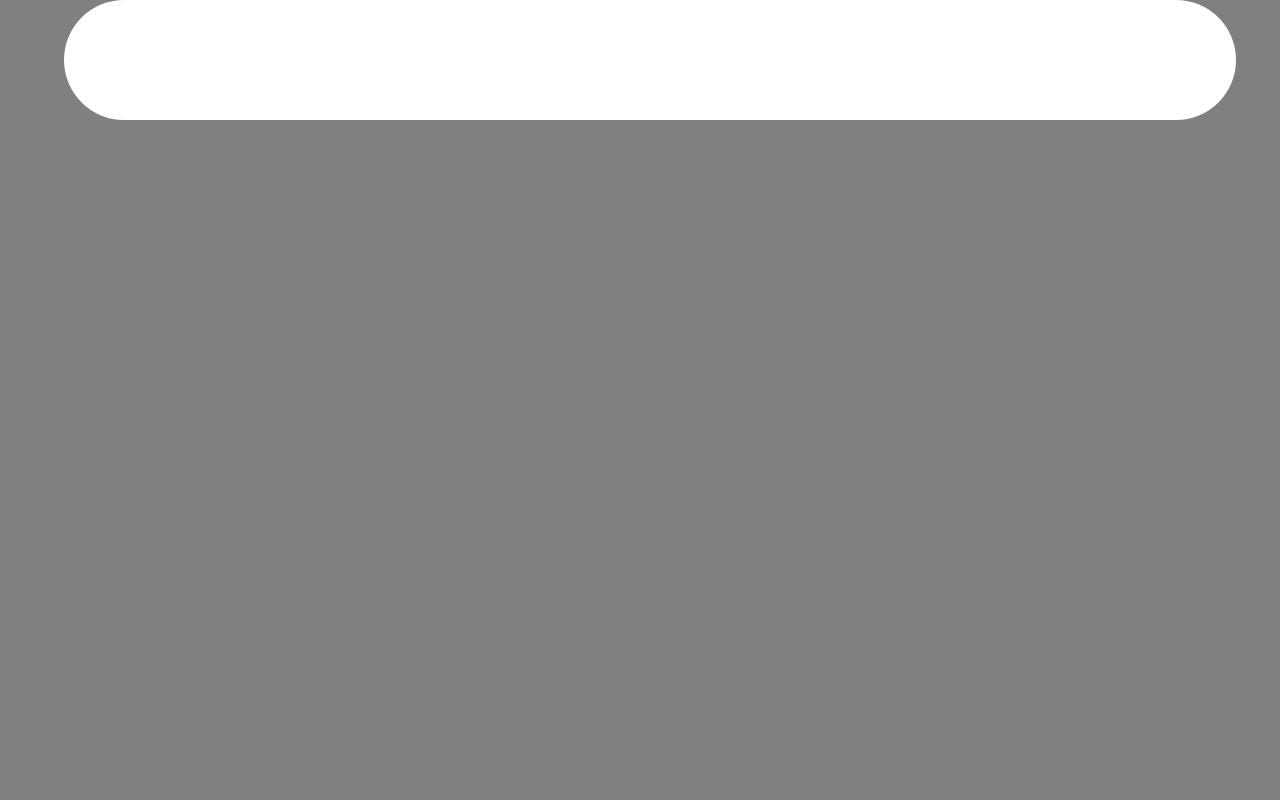
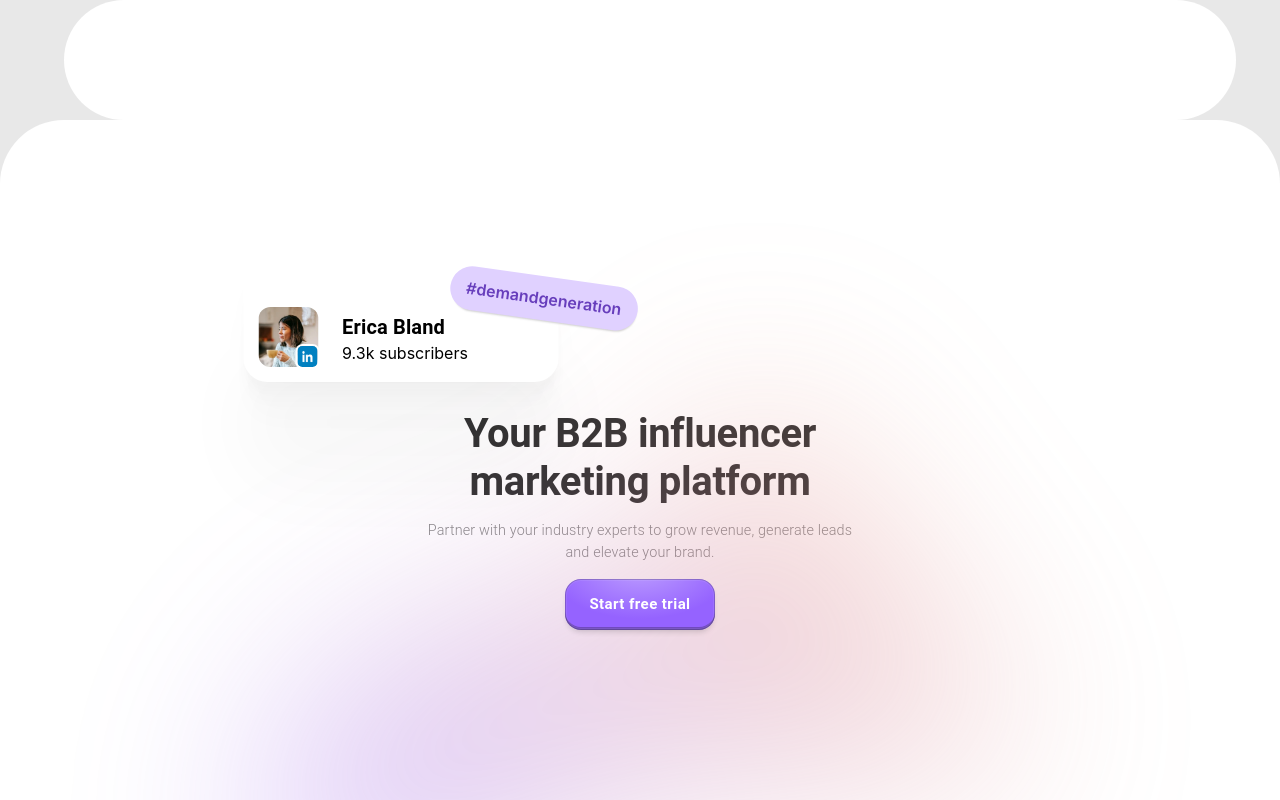
Before and after one commit to ArcGate-Govind/ivee, a React (Create React App) app: page / in a window 1280 px wide. Shown: the top 800 px of the page. Built offline with nearby package versions, Linux system fonts and the light colour scheme.

Commit message:
css conflict solved

```diff
--- a/src/App.css
+++ b/src/App.css
@@ -1,10 +1,12 @@
 /* styles.css */
-body{
-  background-color: gray;
+body {
+  background-color: #e8e8e8;
+  margin: 0;
+  padding: 0;
 }
 .scroll-container {
   width: 100%;
-  height:100px;
+  height: 100px;
   overflow: hidden;
   position: relative;
   border-radius: 64px;
@@ -17,7 +19,7 @@ body{
 
 .scrolling-image {
   position: absolute;
-  height:40px;
+  height: 40px;
   animation: scrollHorizontal 60s linear infinite;
 }
 
@@ -29,3 +31,295 @@ body{
     left: 100%;
   }
 }
+
+.custom-container {
+  background-color: #ffffff;
+  border-radius: 64px;
+  gap: 20px;
+  min-height: 100vh;
+  position: relative;
+  width: 100%;
+}
+
+.custom-box {
+  position: absolute;
+  top: 0;
+  left: 0;
+  right: 0;
+  bottom: 0;
+  filter: blur(100px);
+  opacity: 0.35;
+  z-index: 0;
+}
+
+.gradient {
+  background-image: url("./images/download.svg");
+  background-repeat: no-repeat;
+  background-size: cover;
+  height: 100%;
+  width: 100%;
+}
+
+.typographyHeading {
+  width: 35%;
+  display: flex;
+  flex-direction: column;
+  justify-content: center;
+  align-items: center;
+  height: 100vh;
+  margin: auto;
+}
+
+.custom-container h2 {
+  font-size: 2.5rem;
+  font-weight: 700;
+  color: #333;
+}
+
+.custom-container p {
+  font-size: 0.9rem;
+  font-weight: 300;
+  color: #888;
+}
+
+.custom-container .MuiButton-containedPrimary {
+  background: radial-gradient(
+    61% 100% at 50% -22%,
+    rgb(189, 158, 255) 0%,
+    rgb(149, 99, 255) 100%
+  );
+  color: #ffffff;
+  font-weight: 700;
+  padding: 12px 24px;
+  border-radius: 16px;
+  text-transform: none;
+  box-shadow: rgba(0, 0, 0, 0.2) 0px 0px 0px 1px inset,
+    rgba(255, 255, 255, 0.08) 0px 0px 0px 2px inset,
+    rgba(0, 0, 0, 0.25) 0px -3px 0px 0px inset,
+    rgba(0, 0, 0, 0.2) 0px 4px 6px -3px;
+}
+
+.custom-container .MuiButton-containedPrimary:hover {
+  background: radial-gradient(
+    61% 100% at 50% -22%,
+    rgb(157, 125, 227) 0%,
+    rgb(125, 80, 222) 100%
+  );
+}
+
+.averageViews {
+  display: flex;
+  align-items: center;
+  position: absolute;
+  right: 100px;
+  top: 250px;
+  background-color: rgb(255, 255, 255);
+  border-radius: 4.78043% / 24.4898%;
+  box-shadow: rgba(0, 0, 0, 0.008) 0px 2.76726px 2.21381px 0px,
+    rgba(0, 0, 0, 0.01) 0px 6.6501px 5.32008px 0px,
+    rgba(0, 0, 0, 0.016) 0px 12.5216px 10.0172px 0px,
+    rgba(0, 0, 0, 0.02) 0px 22.3363px 17.869px 0px,
+    rgba(0, 0, 0, 0.02) 0px 41.7776px 33.4221px 0px,
+    rgba(0, 0, 0, 0.03) 0px 100px 80px 0px;
+  transform: translateX(-50%);
+  padding: 10px 10px;
+  animation: slideUp 1s ease-out forwards;
+}
+
+.averageViewsGraph {
+  display: flex;
+  align-items: center;
+  padding: 3px 5px;
+  margin-left: 0.5rem;
+}
+
+.demandGeneration {
+  left: 100px;
+  position: absolute;
+  top: -65px;
+  width: 334px;
+  animation: slideUp 1s ease-out forwards;
+}
+
+@keyframes slideUp {
+  from {
+    transform: translateY(100%);
+    opacity: 0;
+  }
+  to {
+    transform: translateY(0);
+    opacity: 1;
+  }
+}
+
+.demandGenerationFrame {
+  background-color: rgb(255, 255, 255);
+  transform: translateX(-50%);
+  border-radius: 24px;
+  box-shadow: rgba(0, 0, 0, 0.008) 0px 2.76726px 2.21381px 0px,
+    rgba(0, 0, 0, 0.01) 0px 6.6501px 5.32008px 0px,
+    rgba(0, 0, 0, 0.016) 0px 12.5216px 10.0172px 0px,
+    rgba(0, 0, 0, 0.02) 0px 22.3363px 17.869px 0px,
+    rgba(0, 0, 0, 0.02) 0px 41.7776px 33.4221px 0px,
+    rgba(0, 0, 0, 0.03) 0px 100px 80px 0px;
+  align-content: flex-start;
+  align-items: flex-start;
+  top: 200px;
+  display: flex;
+  flex: none;
+  flex-direction: column;
+  left: 90%;
+  padding: 0px 0px 15px 15px;
+  position: absolute;
+  width: 300px;
+}
+
+.ericaFrame {
+  align-content: center;
+  align-items: center;
+  display: flex;
+  gap: 12px;
+  position: relative;
+}
+
+.boxErica {
+  width: 20%;
+  border-radius: 12px;
+}
+
+.erica {
+  display: block;
+  width: 100%;
+  border-radius: inherit;
+}
+
+.linkedinFrame {
+  border-radius: 5px;
+  box-shadow: rgb(255, 255, 255) 0px 0px 0px 2px;
+}
+
+.boxLinkedin {
+  position: absolute;
+  border-radius: inherit;
+  top: 0;
+  right: 0;
+  bottom: 0;
+  left: 13%;
+}
+
+.linkedin {
+  display: block;
+  width: 8%;
+  border-radius: inherit;
+  position: absolute;
+  bottom: 0;
+  box-shadow: rgb(255, 255, 255) 0px 0px 0px 2px;
+}
+
+.demandGenerationHeading h6 {
+  font-weight: 600;
+}
+
+.demandGenerationContent2 {
+  opacity: 1;
+  transform: rotate(8deg);
+}
+
+.tagBg {
+  background-color: rgb(224, 209, 255);
+  border-radius: 24px;
+  box-shadow: rgba(0, 0, 0, 0.18) 1px 3px 2px -2px;
+  transform: none;
+  padding: 0.75rem 1rem;
+  margin-left: 12rem;
+}
+
+.tagText {
+  outline: none;
+  display: flex;
+  flex-direction: column;
+  justify-content: flex-start;
+  flex-shrink: 0;
+  color: rgb(103, 62, 188);
+  transform: none;
+  transform-origin: 50% 50% 0px;
+  font-weight: 600;
+}
+
+.CRO {
+  display: block;
+  position: absolute;
+  background-color: white;
+  border-radius: 25px;
+  width: 15%;
+  bottom: 6%;
+  left: 22%;
+  box-shadow: rgba(0, 0, 0, 0.008) 0px 2.76726px 2.21381px 0px,
+    rgba(0, 0, 0, 0.01) 0px 6.6501px 5.32008px 0px,
+    rgba(0, 0, 0, 0.016) 0px 12.5216px 10.0172px 0px,
+    rgba(0, 0, 0, 0.02) 0px 22.3363px 17.869px 0px,
+    rgba(0, 0, 0, 0.02) 0px 41.7776px 33.4221px 0px,
+    rgba(0, 0, 0, 0.03) 0px 100px 80px 0px;
+  animation: slideUp 1s ease-out forwards;
+}
+
+.CROimage img {
+  width: 100%;
+  border-radius: 25px 25px 0 0;
+}
+
+.searchBox {
+  background-color: white;
+  width: 20%;
+  border-radius: 25px;
+  padding: 0.5rem;
+  right: 10%;
+  position: absolute;
+  bottom: 15%;
+  box-shadow: rgba(0, 0, 0, 0.008) 0px 2.76726px 2.21381px 0px,
+    rgba(0, 0, 0, 0.01) 0px 6.6501px 5.32008px 0px,
+    rgba(0, 0, 0, 0.016) 0px 12.5216px 10.0172px 0px,
+    rgba(0, 0, 0, 0.02) 0px 22.3363px 17.869px 0px,
+    rgba(0, 0, 0, 0.02) 0px 41.7776px 33.4221px 0px,
+    rgba(0, 0, 0, 0.03) 0px 100px 80px 0px;
+  animation: slideUp 1s ease-out forwards;
+}
+
+.searchBox img {
+  padding-left: 1rem;
+}
+
+@media (max-width: 1194px) {
+  .searchBox,
+  .averageViews,
+  .CRO {
+    display: none;
+  }
+
+  .typography-1 {
+    width: 100%;
+  }
+
+  .demandGeneration {
+    order: 1;
+    margin-top: 20px;
+    bottom: 30%;
+    top: unset;
+    left: 20%;
+  }
+
+  .demandGenerationFrame {
+    position: static;
+    transform: translate(-40px, 180px);
+    gap: 5px;
+    width: fit-content;
+  }
+
+  .tagBg {
+    transform: translate(20px, -20px);
+  }
+
+  .tagText {
+    font-size: 18px;
+  }
+}
--- a/src/App.js
+++ b/src/App.js
@@ -1,9 +1,11 @@
 import Carousel from "./component/Carousel";
+import Header from "./component/Header";
 
 function App() {
   return (
     <>
       <Carousel />
+      <Header />
     </>
   );
 }
```
